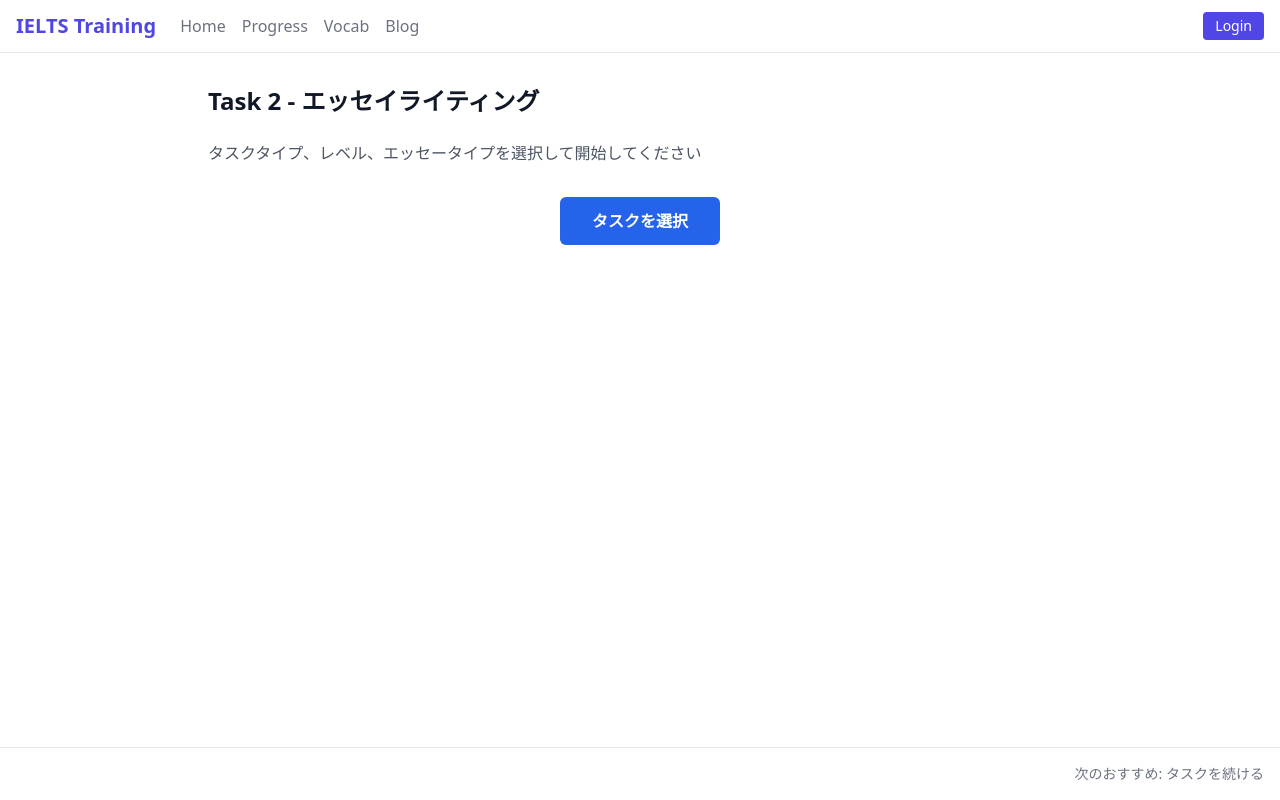
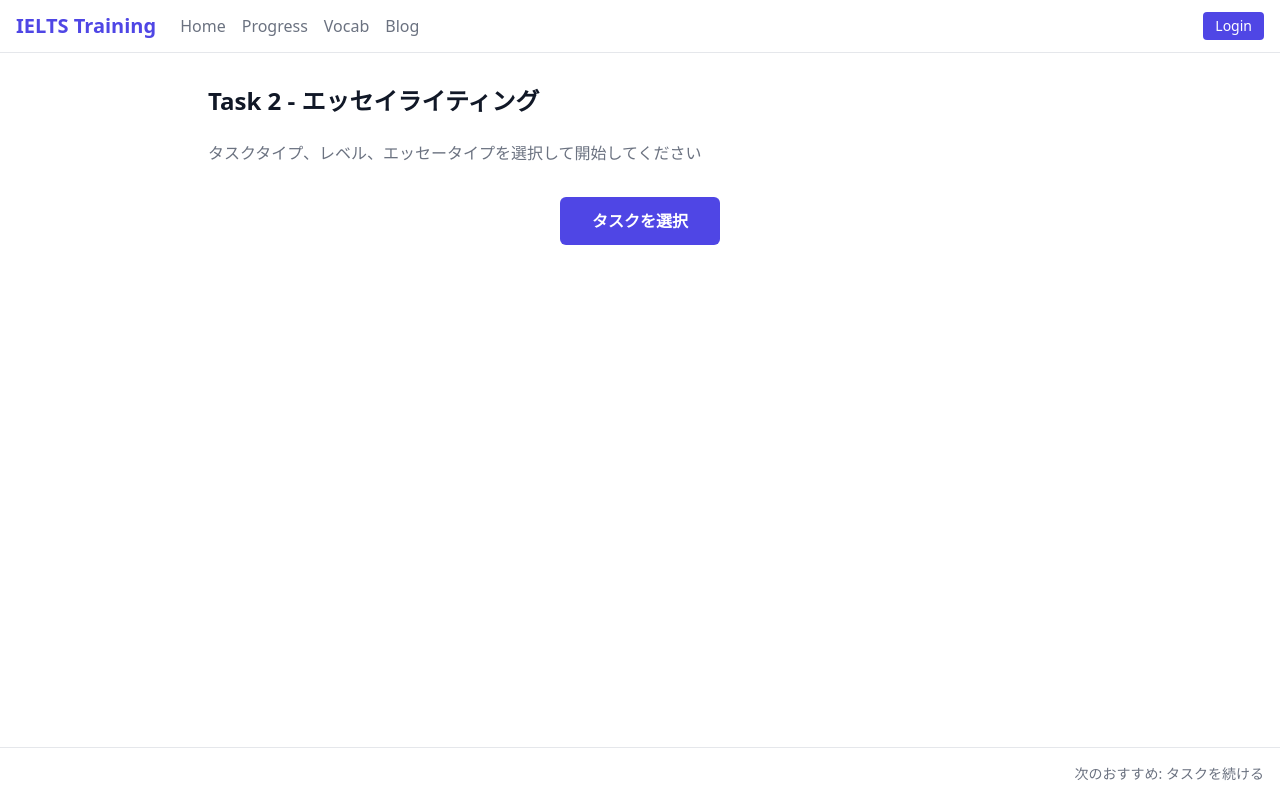
Before and after one commit to RikuTerayama/IELTS-Training, a Next.js app: page /training/writing/task2 in a window 1280 px wide. Built offline with nearby package versions, Linux system fonts and the light colour scheme; no server answers.

Commit message:
Update page.tsx

```diff
--- a/app/training/writing/task2/page.tsx
+++ b/app/training/writing/task2/page.tsx
@@ -9,14 +9,14 @@ export default function WritingTask2Page() {
   return (
     <Layout>
       <div className="container mx-auto px-4 py-8 max-w-4xl">
-        <h1 className="text-2xl font-bold mb-6">Task 2 - エッセイライティング</h1>
-        <p className="text-gray-600 mb-8">
+        <h1 className="text-2xl font-bold mb-6 text-text">Task 2 - エッセイライティング</h1>
+        <p className="text-text-muted mb-8">
           タスクタイプ、レベル、エッセータイプを選択して開始してください
         </p>
         <div className="flex justify-center">
           <button
             onClick={() => router.push('/task/select?task_type=Task 2')}
-            className="px-8 py-3 bg-blue-600 text-white rounded-md hover:bg-blue-700 transition-colors font-semibold"
+            className="px-8 py-3 bg-primary text-primary-foreground rounded-md hover:bg-primary-hover transition-colors font-semibold focus-visible:outline-2 focus-visible:outline-offset-2 focus-visible:outline-focus-ring"
           >
             タスクを選択
           </button>
```
